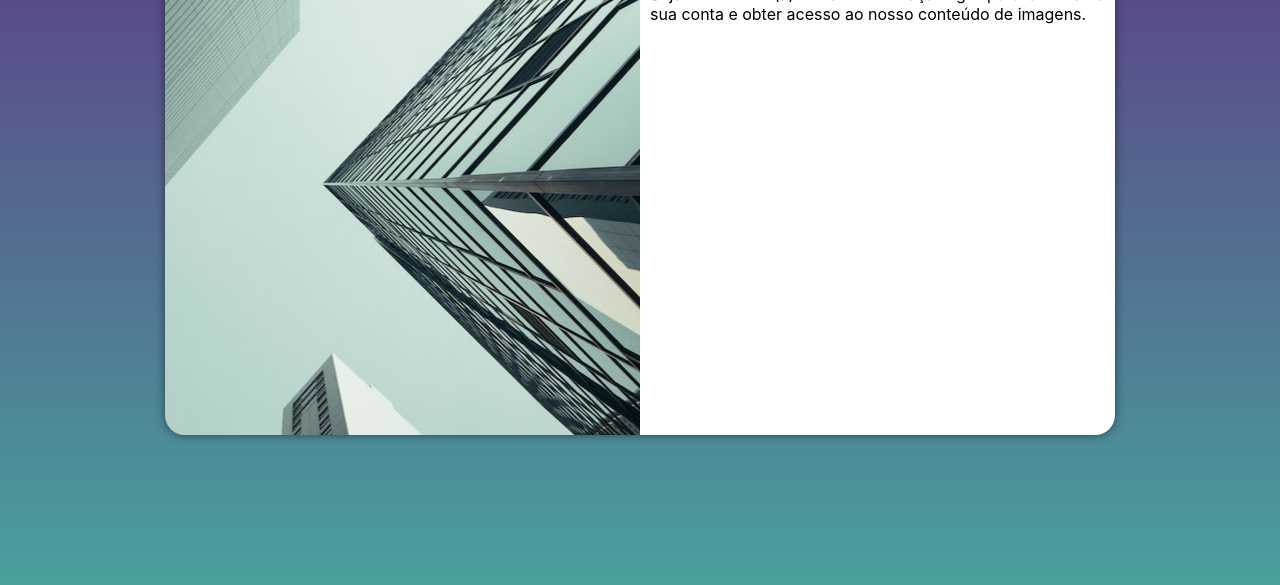
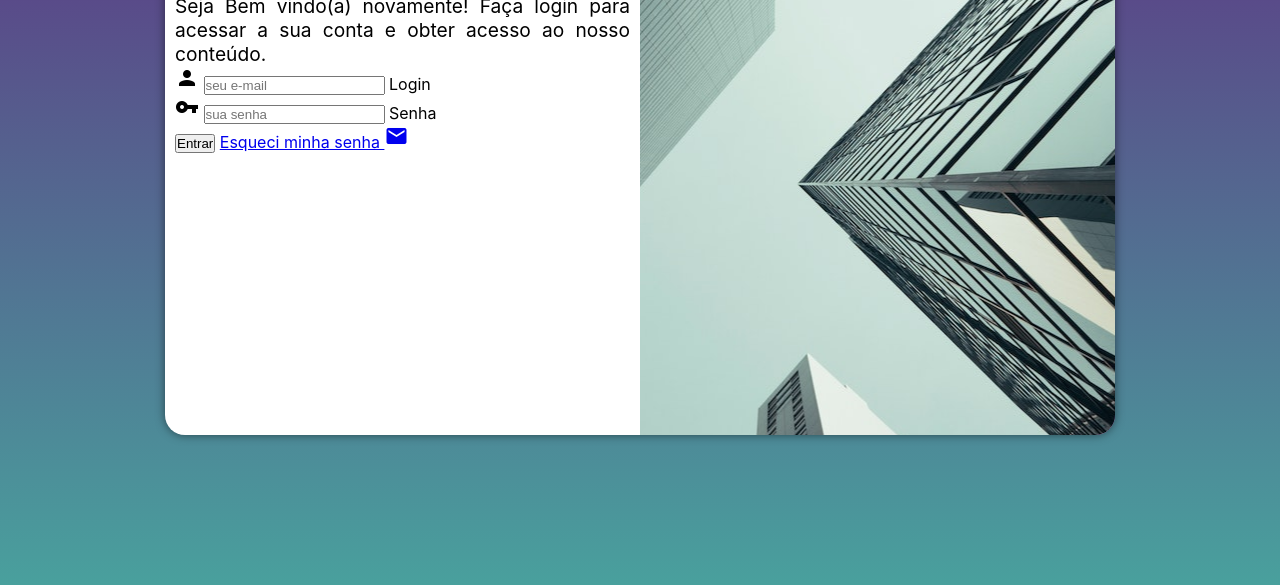
Before and after one commit to IgorAngelotti/Projeto-login, a plain HTML site: page index.html in a window 1280 px wide. Shown: the part 215-800 px from the top of the page. Drawn offline with Linux system fonts and the light colour scheme.

Commit message:
formulario

```diff
--- a/estilos/media-query.css
+++ b/estilos/media-query.css
@@ -59,6 +59,38 @@ paleta de cores
     width: 950px;
     height: 500px;
     font-size: 1em;
+    float: left;
+   }
+
+   section#login > #imagem{
+    height: 100%;
+    width: 50%;
+    float: right;
+
+   }
+   section#login > #formulario{
+    width: 50%;
+}
+
+#formulario > h1{
+    font-size: 2em;
+
+}
+
+#formulario > p{
+    font-size: 1.2em;
+}
+
+
+}
+
+/*
+    ANTIGA TELA DIVISÓRIA
+
+    section#login{
+    width: 950px;
+    height: 500px;
+    font-size: 1em;
     display: flex;
    }
 
@@ -69,8 +101,15 @@ paleta de cores
    }
    section#login > #formulario{
     width: 50%;
-}
-}
+
+
+
+*/
+
+
+
+
+
 
 
 
--- a/estilos/style.css
+++ b/estilos/style.css
@@ -59,3 +59,7 @@ section#login > #formulario{
     text-align: center;
     margin-bottom: 10px;
 }
+
+#formulario > p{
+    font-size: 0.8em;
+}
--- a/index.html
+++ b/index.html
@@ -5,6 +5,7 @@
     <meta http-equiv="X-UA-Compatible" content="IE=edge">
     <meta name="viewport" content="width=device-width, initial-scale=1.0">
     <title>Login</title>
+    <link href="https://fonts.googleapis.com/icon?family=Material+Icons" rel="stylesheet">
     <link rel="stylesheet" href="estilos/style.css">
     <link rel="stylesheet" href="estilos/media-query.css">
 </head>
@@ -16,9 +17,22 @@
             </div>
             <div id="formulario">
                 <h1>Login</h1>
-                <p>Seja Bem vindo(a) novamente! Faça login para acessar a sua conta e obter acesso ao nosso conteúdo de imagens.</p>
-                <form action="login.php" method="post">
-
+                <p>Seja Bem vindo(a) novamente! Faça login para acessar a sua conta e obter acesso ao nosso conteúdo.</p>
+                <form action="login.php" method="post" autocomplete="on">
+                <div class="campo">
+                    <span class="material-icons">person</span>
+                    <input type="email" name="login" id="ilogin" placeholder="seu e-mail" autocomplete="email" required maxlength="30">
+                    <label for="ilogin">Login</label>
+                </div>
+                <div class="campo">
+                    <span class="material-icons">vpn_key</span>
+                    <input type="password" name="senha" id="isenha" placeholder="sua senha" autocomplete="current-password" required minlength="8" maxlength="20">
+                    <label for="isenha">Senha</label>
+                </div>
+                <input type="submit" value="Entrar">
+                <a href="esqueci.html">
+                    Esqueci minha senha <span class="material-icons">mail</span>
+                </a>
                 </form>
             </div>
         </section>
```
